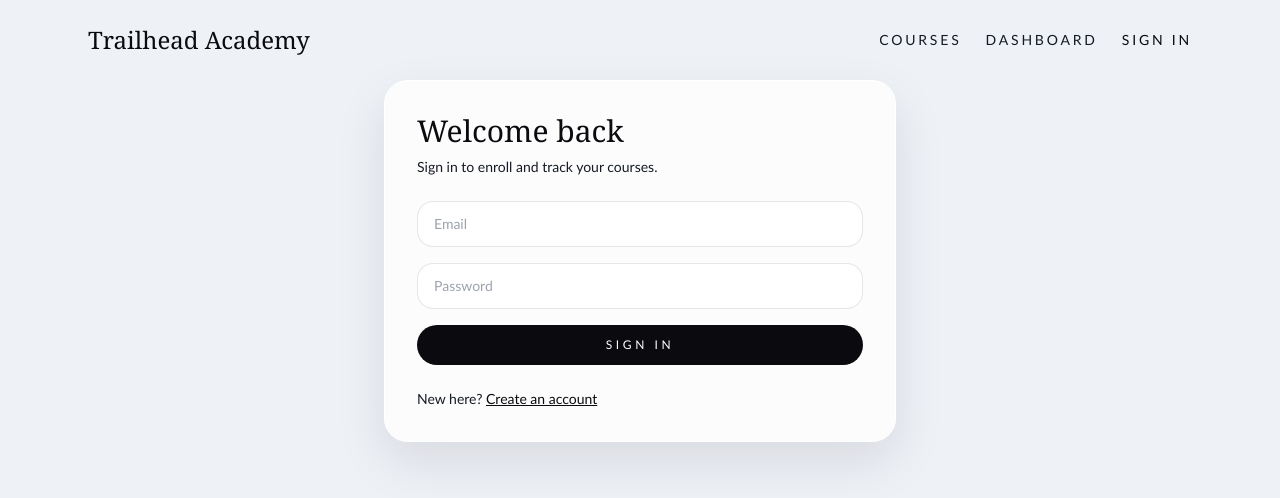
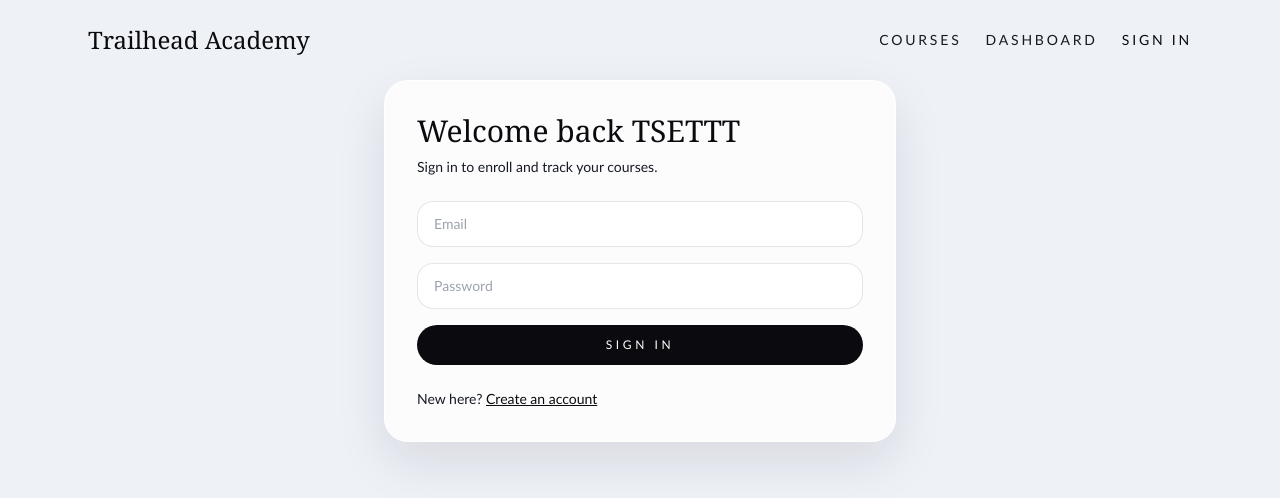
Before and after one commit to Alyyyy88/Course-platform, a React (Vite) app in the folder client/: page /login in a window 1280 px wide. Shown: the top 498 px of the page. Built offline with nearby package versions, Linux system fonts and the light colour scheme; no server answers.

Commit message:
test workflow

```diff
--- a/client/src/pages/LoginPage.jsx
+++ b/client/src/pages/LoginPage.jsx
@@ -25,7 +25,7 @@
 
   return (
     <section className="mx-auto max-w-lg rounded-3xl border border-white/70 bg-white/80 p-8 shadow-[0_20px_50px_rgba(15,23,42,0.1)]">
-      <h1 className="font-display text-3xl text-ink">Welcome back</h1>
+      <h1 className="font-display text-3xl text-ink">Welcome back TSETTT</h1>
       <p className="mt-2 text-sm text-slate">
         Sign in to enroll and track your courses.
       </p>
```
